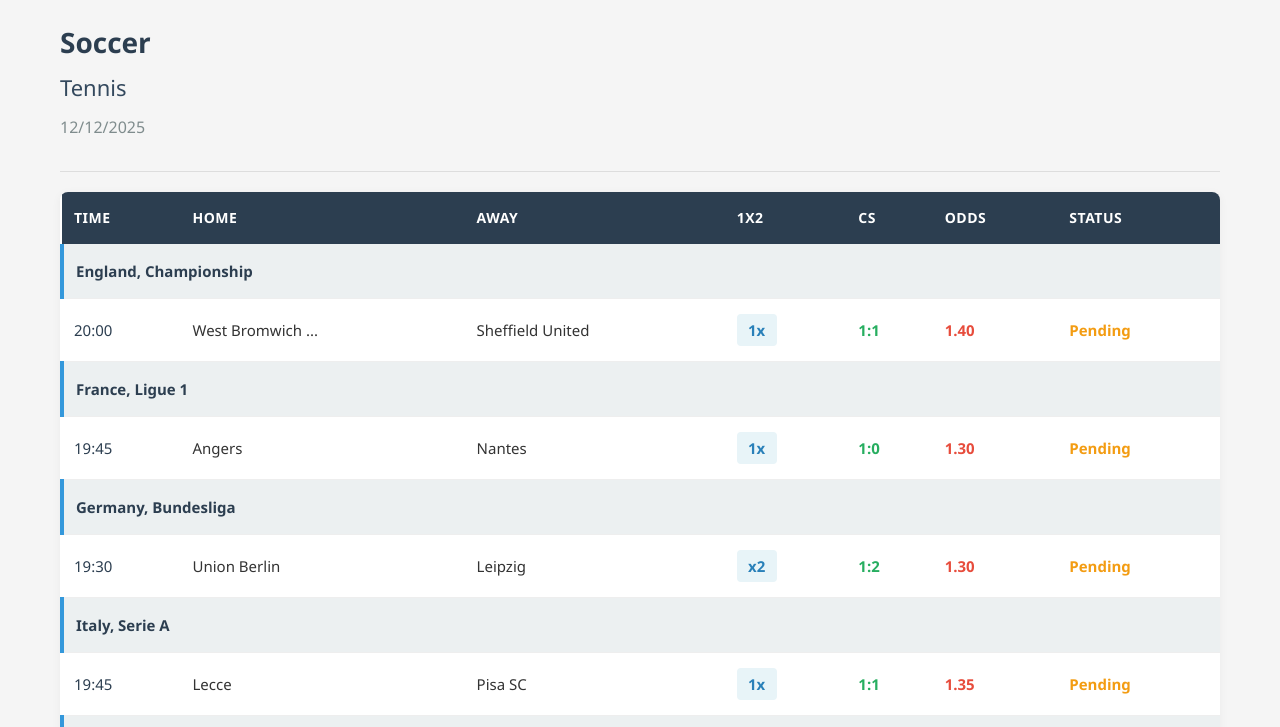
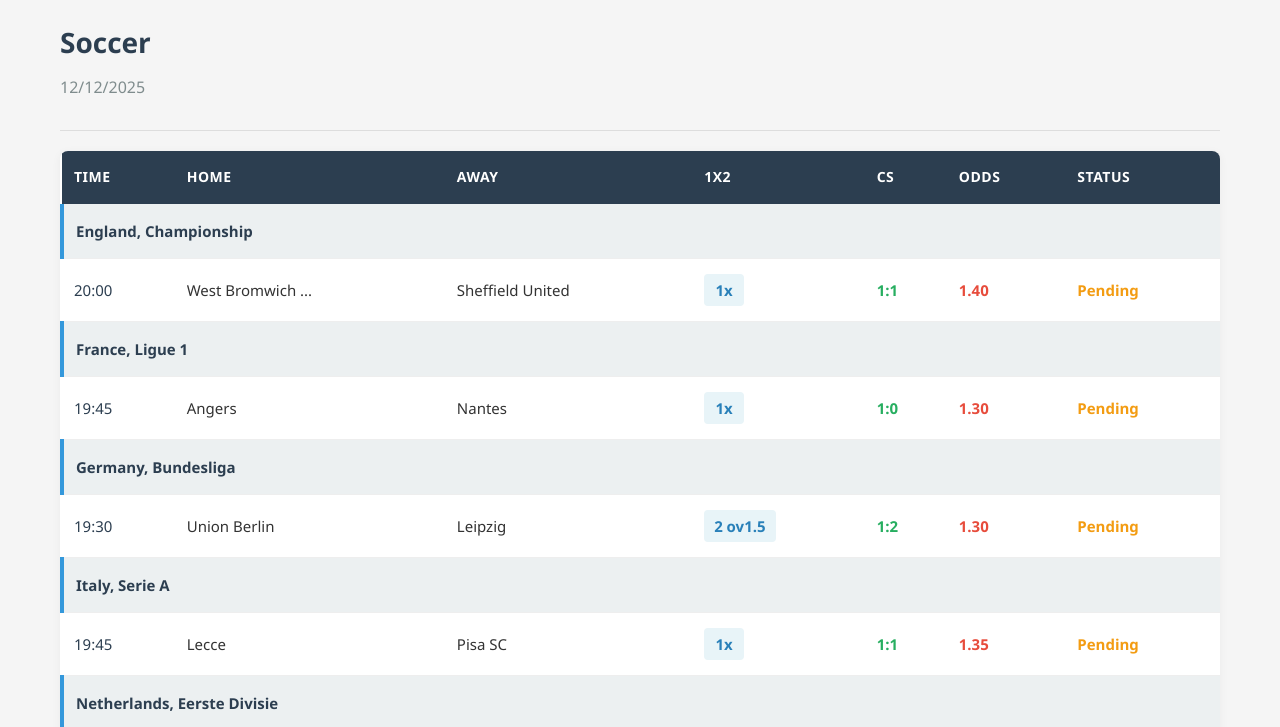
Before and after one commit to kingboytips/Soccer-odds, a plain HTML site: page index.html in a window 1280 px wide. Shown: the top 727 px of the page. Drawn offline with Linux system fonts and the light colour scheme.

Commit message:
Update index.html

```diff
--- a/index.html
+++ b/index.html
@@ -183,7 +183,7 @@
 <body>
     <header>
         <h1>Soccer</h1>
-        <h2>Tennis</h2>
+        <h2></h2>
         <div class="date">12/12/2025</div>
     </header>
 
@@ -239,7 +239,7 @@
                     <td class="time">19:30</td>
                     <td class="home-team">Union Berlin</td>
                     <td class="away-team">Leipzig</td>
-                    <td><span class="prediction">x2</span></td>
+                    <td><span class="prediction">2 ov1.5</span></td>
                     <td class="score">1:2</td>
                     <td class="odds">1.30</td>
                     <td class="status">Pending</td>
```
